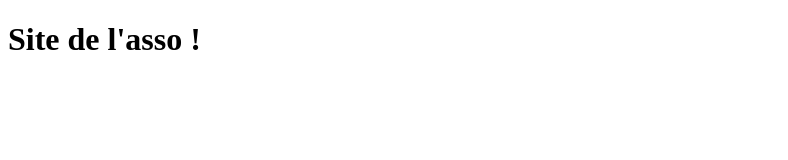
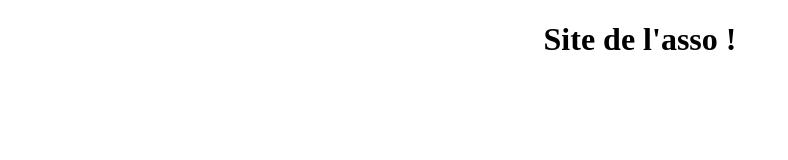
Before and after one commit to GuyTitt/testasso, a plain HTML site: page index.html in a window 1280 px wide. Shown: the whole page, without its empty margins (0-788 px from the left). Drawn offline with Linux system fonts and the light colour scheme.

Commit message:
Titre centré

```diff
--- a/index.html
+++ b/index.html
@@ -6,6 +6,6 @@
 		<title>Mon beau Site</title>
 	</head>
     <body>
-		<h1>Site de l'asso !</h1>
+		<h1><center>Site de l'asso !</center></h1>
 	</body>
 </html>
```
